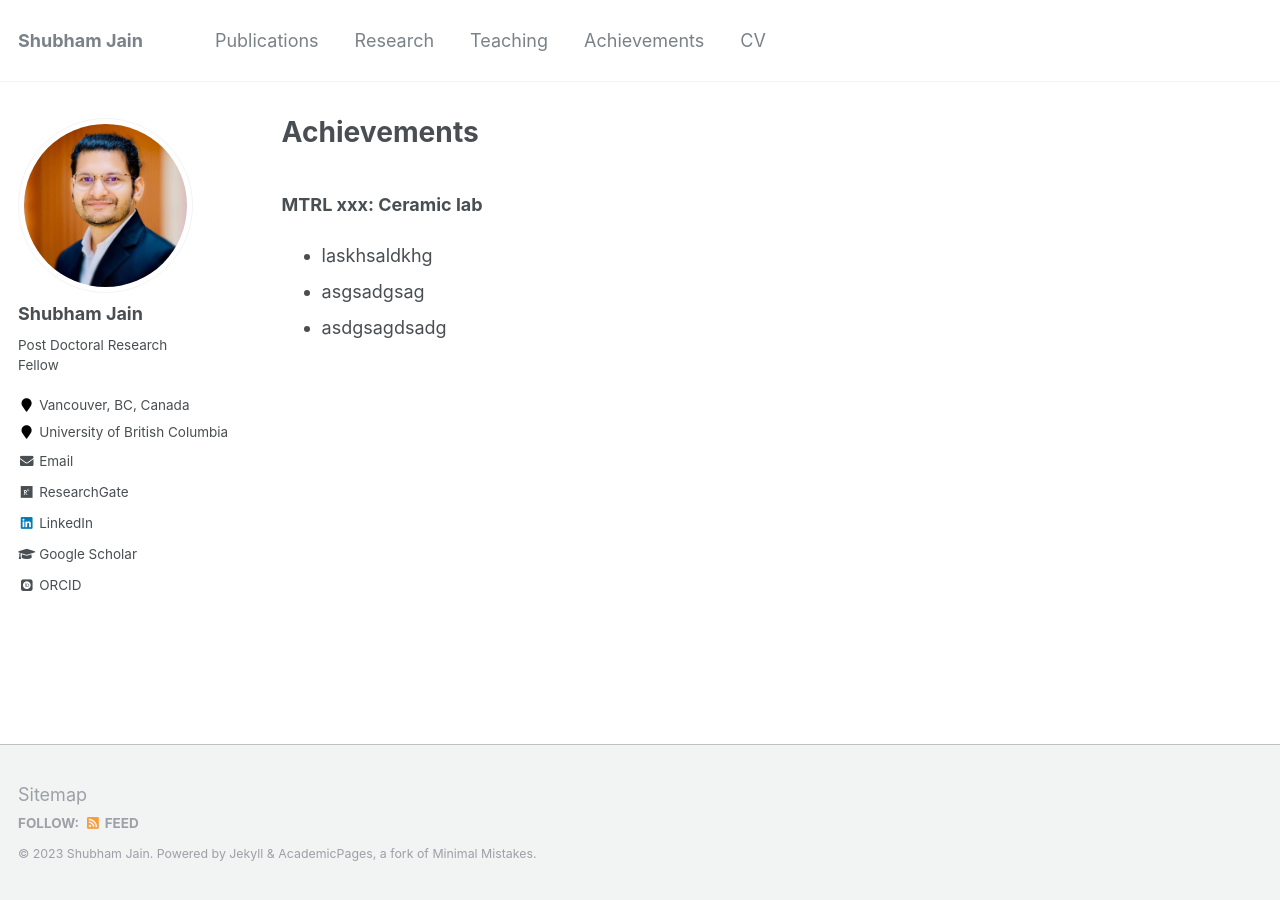
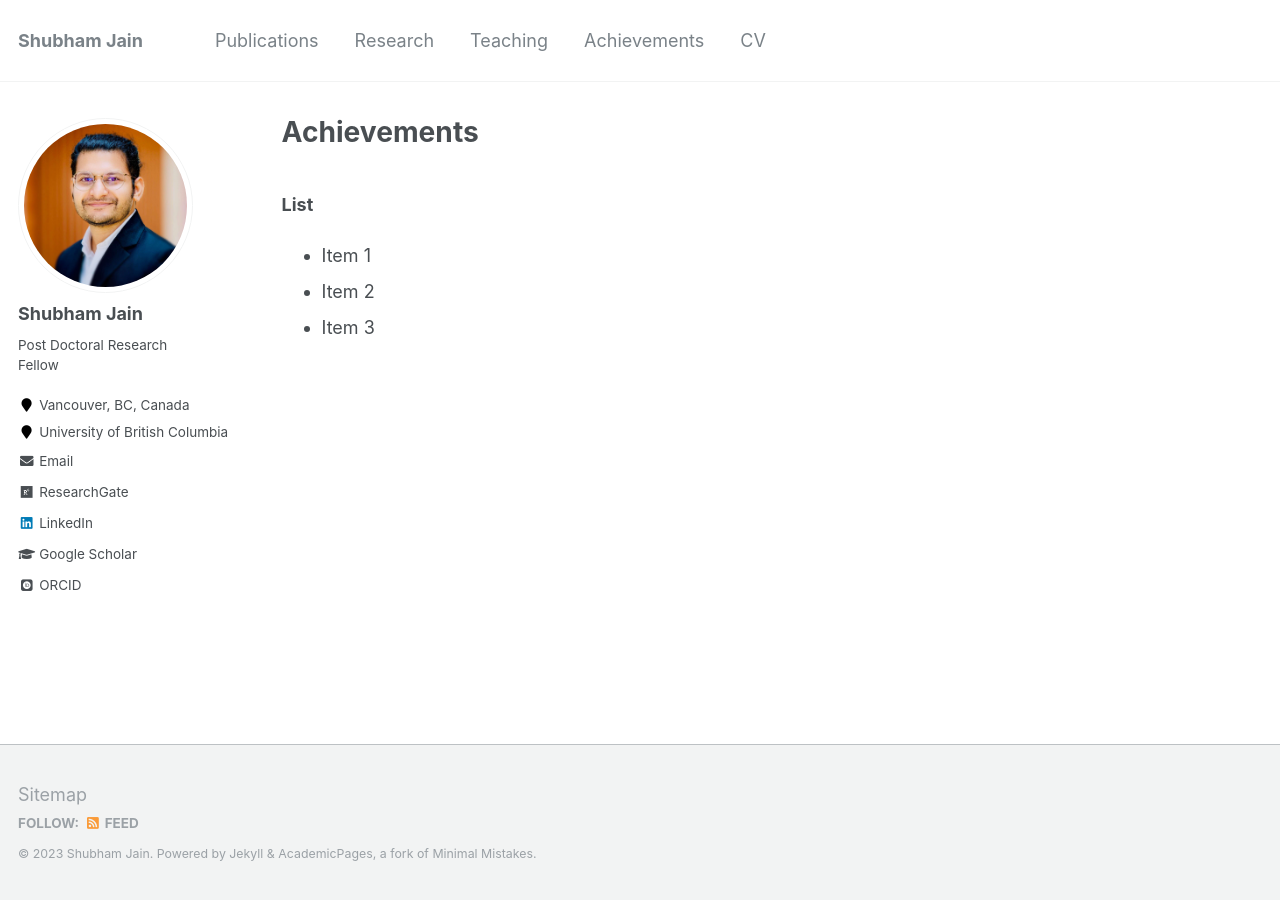
Before and after one commit to shubhamj2611/shubhamj2611.github.io, a Jekyll site: the page built from _pages/achievements.md, in a window 1280 px wide. Built offline with Jekyll 4.4.1, drawn with Linux system fonts in a browser that asks for light colours; some web fonts are replaced.

Commit message:
Update achievements.md

```diff
--- a/_pages/achievements.md
+++ b/_pages/achievements.md
@@ -5,7 +5,7 @@ permalink: /achievements/
 author_profile: true
 ---
 \\
-**MTRL xxx: Ceramic lab**
-* laskhsaldkhg
-* asgsadgsag
-* asdgsagdsadg
+**List**
+* Item 1
+* Item 2
+* Item 3
```
